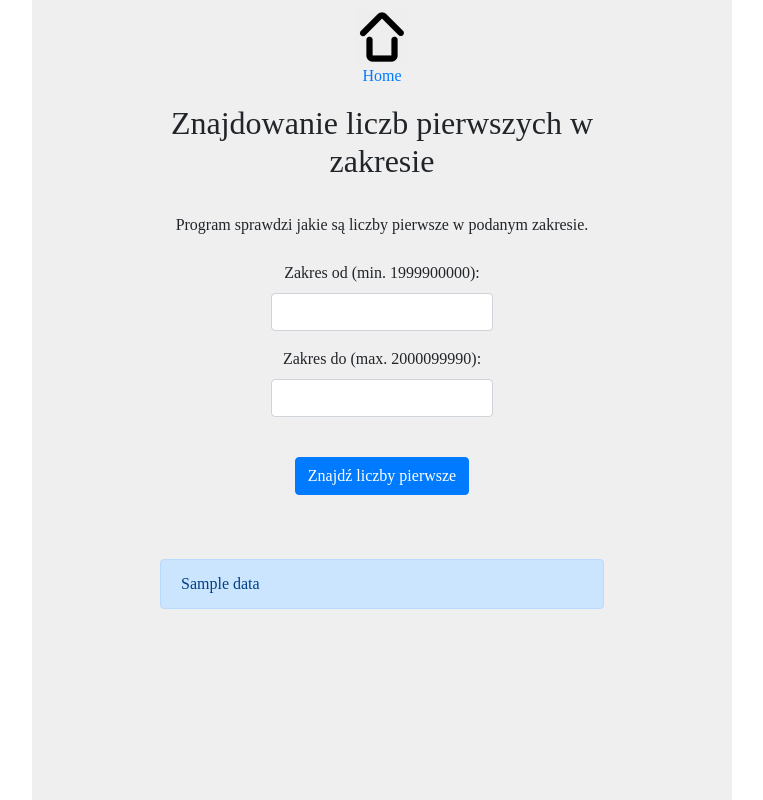
After one commit to piotrecGit/teoria_liczb, a Flask app: template templates/prime_numbers.html in a window 1280 px wide. The commit adds this page. Shown: the whole page, without its empty margins (258-1021 px from the left). Run offline with Flask 2, Linux system fonts and the light colour scheme; the template is opened without the code that fills it: values that come from a table or form of the project are taken from there, most other values are stand-ins (such as "Sample title", 1, 10 or a date in 2020); parts of the project's set-up code (start-up, migrations or seed data) failed here and were passed over; some libraries are stand-ins or nearby versions.

Commit message:
prime numbers added

```diff
--- a/APIMain.py
+++ b/APIMain.py
@@ -42,4 +42,4 @@ api.add_resource(ExampleClass, '/samples', endpoint='samples_get')
 api.add_resource(ExampleClass, '/sample/add', endpoint='sample_add')
 
 if __name__ == "__main__":
-    app.run(host='0.0.0.0')
+    app.run(debug=app_config.debug_mode, host='0.0.0.0')
--- a/Config.py
+++ b/Config.py
@@ -28,3 +28,4 @@ class GeneralConfig:
         config.read(os.getcwd() + "/config.ini")
         self.max_bytes_upload_size = int(config['APP_CONFIG']['max_bytes_upload_size'])
         self.secret_key = os.urandom(32)
+        self.debug_mode = config['APP_CONFIG']['debug_mode']
--- a/EuklidesExtendedAlgorithm.py
+++ b/EuklidesExtendedAlgorithm.py
@@ -1,9 +1,5 @@
 from flask import render_template, make_response, request
 from flask_restful import Resource
-from flask_restful import reqparse
-from flask_wtf import FlaskForm, form
-from wtforms import StringField, TextField, SubmitField
-from wtforms.validators import DataRequired, Length
 from Forms import EuklidesForm
 
 
--- a/Forms.py
+++ b/Forms.py
@@ -1,12 +1,19 @@
 from flask_wtf import FlaskForm, RecaptchaField
-from wtforms import StringField, IntegerField, SubmitField, validators
+from wtforms import StringField, IntegerField, SubmitField
 from wtforms.validators import *
 
 class EuklidesForm(FlaskForm):
-    """Contact form."""
+    """Euklides form."""
     a = IntegerField('Liczba a')
     b = IntegerField('Liczba b')
     submit = SubmitField('Oblicz')
+
+
+class PrimesForm(FlaskForm):
+    """Primes form."""
+    od = IntegerField('Zakres od (min. 1999900000):', [NumberRange(min=1999900000, max=2000099990, message='Liczba "od" jest spoza zakresu <1999900000, 2000099990>')])
+    do = IntegerField('Zakres do (max. 2000099990):', [NumberRange(min=1999900000, max=2000099990, message='Liczba "do" jest spoza zakresu <1999900000, 2000099990>')])
+    submit = SubmitField('Znajdź liczby pierwsze')
 
 
 class ContactForm(FlaskForm):
--- /dev/null
+++ b/templates/_homepage_link.html
@@ -0,0 +1,6 @@
+    <a href="/">
+        <figure>
+            <img style="position: static;" src="/static/images/home.png" alt="Homepage">
+              <figcaption>Home</figcaption>
+        </figure>
+    </a>
--- a/templates/base.html
+++ b/templates/base.html
@@ -1,5 +1,5 @@
 <!DOCTYPE html>
-<html style="height: 100%;" lang="pl">
+<html style="height:100%; min-height: 100%;" lang="pl">
 <head>
     <meta charset="UTF-8">
     <title>Teoria liczb</title>
@@ -9,7 +9,7 @@
    {% block header_bootstrap %}
    {% endblock %}
 </head>
-<body style="height: 100%; font-family: Ubuntu;">
+<body style="height: 100%; min-height: 100%;  font-family: Ubuntu;">
    {% block content %}
    {% endblock %}
 </body>
--- a/templates/base_bootstrap.html
+++ b/templates/base_bootstrap.html
@@ -2,5 +2,5 @@
 
 {% block header_bootstrap %}
     <link rel="stylesheet" href="/static/bootstrap-4.5.3-dist/css/bootstrap.min.css">
-    <script src="/static/bootstrap-4.5.3-dist/js/bootstrap.min.js"></script>
+    <script src="/static/bootstrap-4.5.3-dist/js/bootstrap.bundle.js"></script>
 {% endblock %}
--- a/templates/home.html
+++ b/templates/home.html
@@ -13,7 +13,7 @@
       </div>
       <div class="body">
         <ul>
-          <li id="prime_numbers" class="hyperlink"><i class="fas icon"></i>Liczby pierwsze dla &lt;1999900000, 2000099990&gt;</li>
+          <li id="prime_numbers" class="hyperlink"><i class="fas icon"></i>Liczby pierwsze z zakresu &lt;1999900000, 2000099990&gt;</li>
           <li id="fermat_test" class="hyperlink"><i class="fas icon"></i>Test Fermata</li>
           <li id="factorization" class="hyperlink"><i class="fas icon"></i>Rozkład na czynniki pierwsze</li>
           <li id="euler_function" class="hyperlink"><i class="fas icon"></i>Funkcja Eulera</li>
--- /dev/null
+++ b/templates/prime_numbers.html
@@ -0,0 +1,65 @@
+{%extends "base_bootstrap.html" %}
+
+{% block content %}
+
+<div class="align-items-center" style="min-width: 700px;width: 50%; margin-left: auto; margin-right:auto; min-height: 100%; background-color: #efefef; text-align: center; padding: 10px 10% 10px 10%;">
+
+  {% include "_homepage_link.html"%}
+
+  <h2 class="title">Znajdowanie liczb pierwszych w zakresie</h2>
+    <br>
+    <div style="text-align: center;">
+        Program sprawdzi jakie są liczby pierwsze w podanym zakresie.
+        <br>
+        <br>
+    </div>
+
+  <form style="width: 50%;margin-left: auto; margin-right: auto;" method="POST">
+      {{ form.csrf_token }}
+      <div class="form-group">
+          {{ form.od.label }}
+          {{ form.od(class="form-control") }}
+
+      </div>
+      <div class="form-group">
+          {{ form.do.label }}
+          {{ form.do(class="form-control") }}
+      </div>
+      <br>
+      <div class="form-group text-center">
+          {{ form.submit(class="btn btn-primary") }}
+      </div>
+  </form>
+<br>
+    {% if occured_errors is defined %}
+        <div style="; height: auto; overflow-wrap: break-word;" class="alert alert-danger">
+            <div style="text-align: left;">{{occured_errors | safe}}</div>
+        </div>
+    {% endif %}
+
+<br>
+{% if data is defined %}
+
+    {% if exchange %}
+    <div style="height: auto; overflow-wrap: break-word;" class="alert alert-warning">
+        <div style="text-align: left;">
+            Uwaga ponieważ liczba "do" była mniejsza od liczby "od" zostały one zamienione.
+        </div>
+    </div>
+    {% endif %}
+
+
+    <div style="height: auto; overflow-wrap: break-word;" class="alert alert-primary">
+            <div style="text-align: left;">
+                {{data}}
+            </div>
+    </div>
+
+
+{% endif %}
+
+    <br>
+
+
+</div>
+{% endblock %}
```
Also changed, not shown: PrimeNumbers.py (+69 -1 lines), templates/euklides_extended_algorithm.html (+12 -8 lines), static/images/home.png (added).
